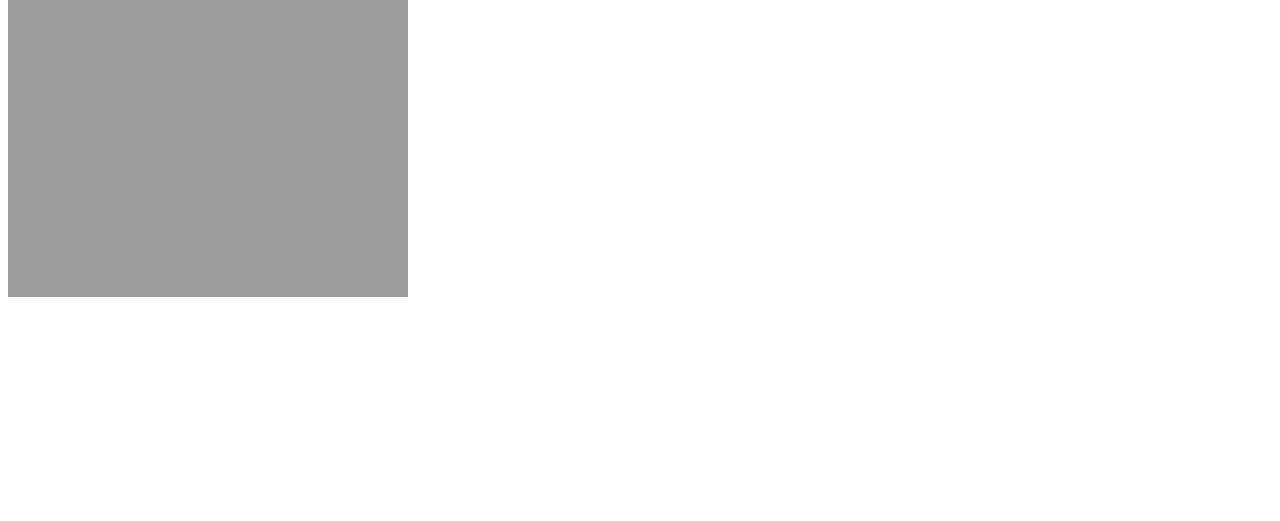
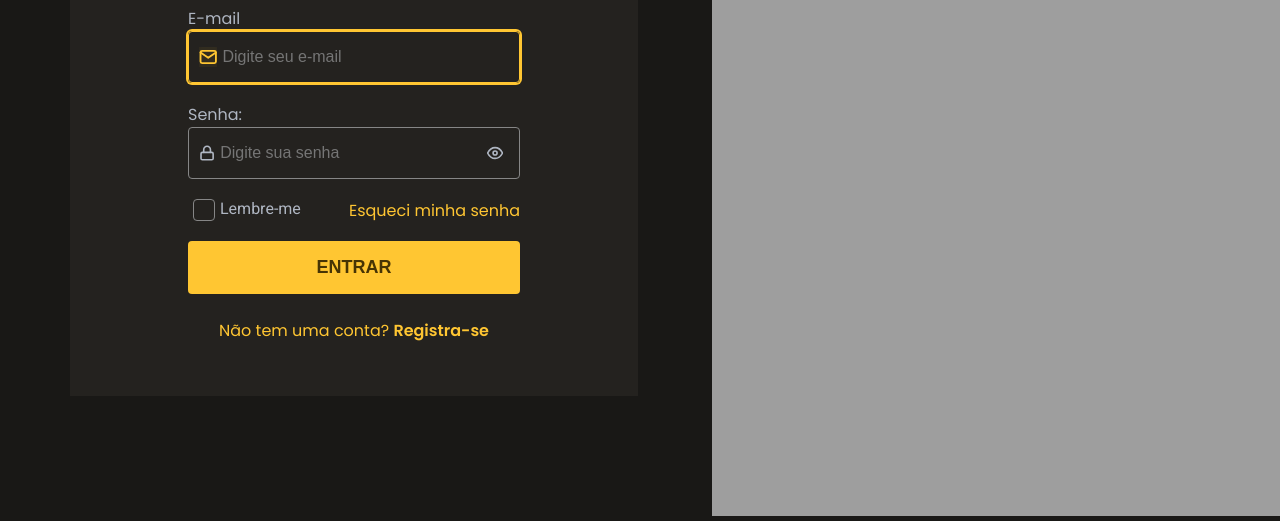
Before and after one commit to carlos-kennedy/login-form, a plain HTML site: page index.html in a window 1280 px wide. Shown: the part 284-805 px from the top of the page. Drawn offline with Linux system fonts and the light colour scheme; the site is published under a folder, as on GitHub Pages, so addresses that start at the root find nothing.

Commit message:
Update links

```diff
--- a/css/style.css
+++ b/css/style.css
@@ -182,7 +182,7 @@ a {
 }
 
 .custom-check input:checked + label:before {
-  background: var(--button) url(/assets/check.svg) no-repeat center;
+  background: var(--button) url(../assets/check.svg) no-repeat center;
 
   border: 0.1rem solid var(--border-focus);
 
--- a/index.html
+++ b/index.html
@@ -9,7 +9,7 @@
     <meta charset="UTF-8">
     <meta http-equiv="X-UA-Compatible" content="IE=edge">
     <meta name="viewport" content="width=device-width, initial-scale=1.0">
-    <link rel="stylesheet" href="/css/style.css">
+    <link rel="stylesheet" href="./css/style.css">
     <title>Login</title>
 </head>
 
@@ -113,7 +113,7 @@
                 </div>
 
                 <div class="col-b img-side">
-                    <img src="assets/carro-na-beira-do-lago-com-tenda-em-cima.png" />
+                    <img src="./assets/carro-na-beira-do-lago-com-tenda-em-cima.png" />
 
                 </div>
             </div>
```
